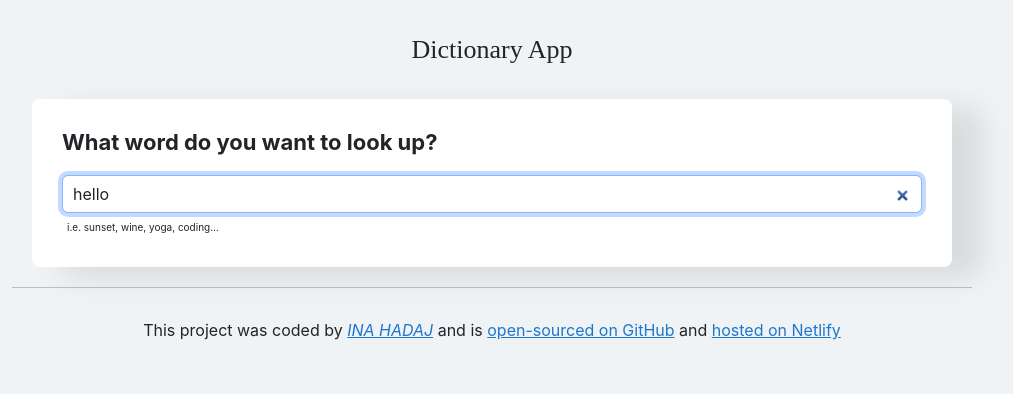
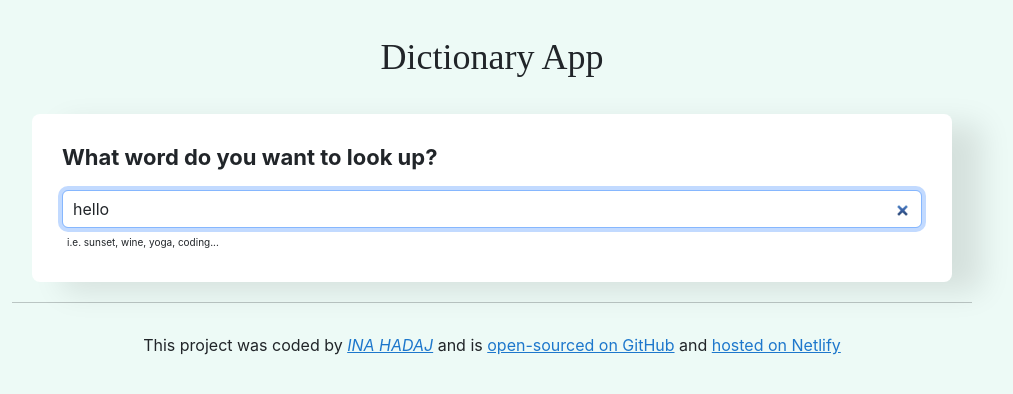
Before and after one commit to INAcodes/dictionary-app, a React (Create React App) app: page / in a window 1280 px wide. Shown: the top 394 px of the page, without its empty margins (148-1161 px from the left). Built offline with nearby package versions, Linux system fonts and the light colour scheme; no server answers.

Commit message:
added some details in css

```diff
--- a/src/App.css
+++ b/src/App.css
@@ -1,5 +1,5 @@
 body {
-    background: rgb(239, 243, 245);
+    background: rgb(237, 250, 246);
 }
 
 a {
@@ -13,7 +13,7 @@
 .App-header {
     margin: 30px 0;
     text-align: center;
-    font-size: 26px;
+    font-size: 36px;
     font-family: italic;
 }
 
--- a/src/App.js
+++ b/src/App.js
@@ -11,7 +11,7 @@
       <hr />
       <footer className="text-center">
         This project was coded by {" "}
-        <a href="https://github.com/INAcodes/dictionary-app"
+        <a href="/"
            target="_blank"
            rel="noopener noreferrer">
           <em>INA HADAJ</em>
--- a/src/Dictionary.js
+++ b/src/Dictionary.js
@@ -22,9 +22,9 @@
         axios.get(apiUrl).then(handleDictionResponse);
 
         let pexelsApiKey = `563492ad6f91700001000001488d96524af2431faf844059fae84c69`;
-        let pexelsApiUrl = `https://api.pexels.com/vi/search?query=${keyword}&per_page=9`;
+        let pexelsApiUrl = `https://api.pexels.com/v1/search?query=${keyword}&per_page=9`;
         let headers ={Authorization:`Bearer ${pexelsApiKey}`};
-        axios.get(pexelsApiUrl, {headers:headers}).then(handlePexelsResponse);
+        axios.get(pexelsApiUrl, { headers:headers}).then(handlePexelsResponse);
     }
 
     function handleDictionResponse(response){
--- /dev/null
+++ b/src/Photos.css
@@ -0,0 +1,4 @@
+img {
+    border-radius: 4px;
+    margin-bottom: 20px;
+}
--- a/src/Photos.js
+++ b/src/Photos.js
@@ -1,4 +1,5 @@
 import React from "react";
+import "./Photos.css";
 
 export default function Photos (props){
     if (props.photos){
```
